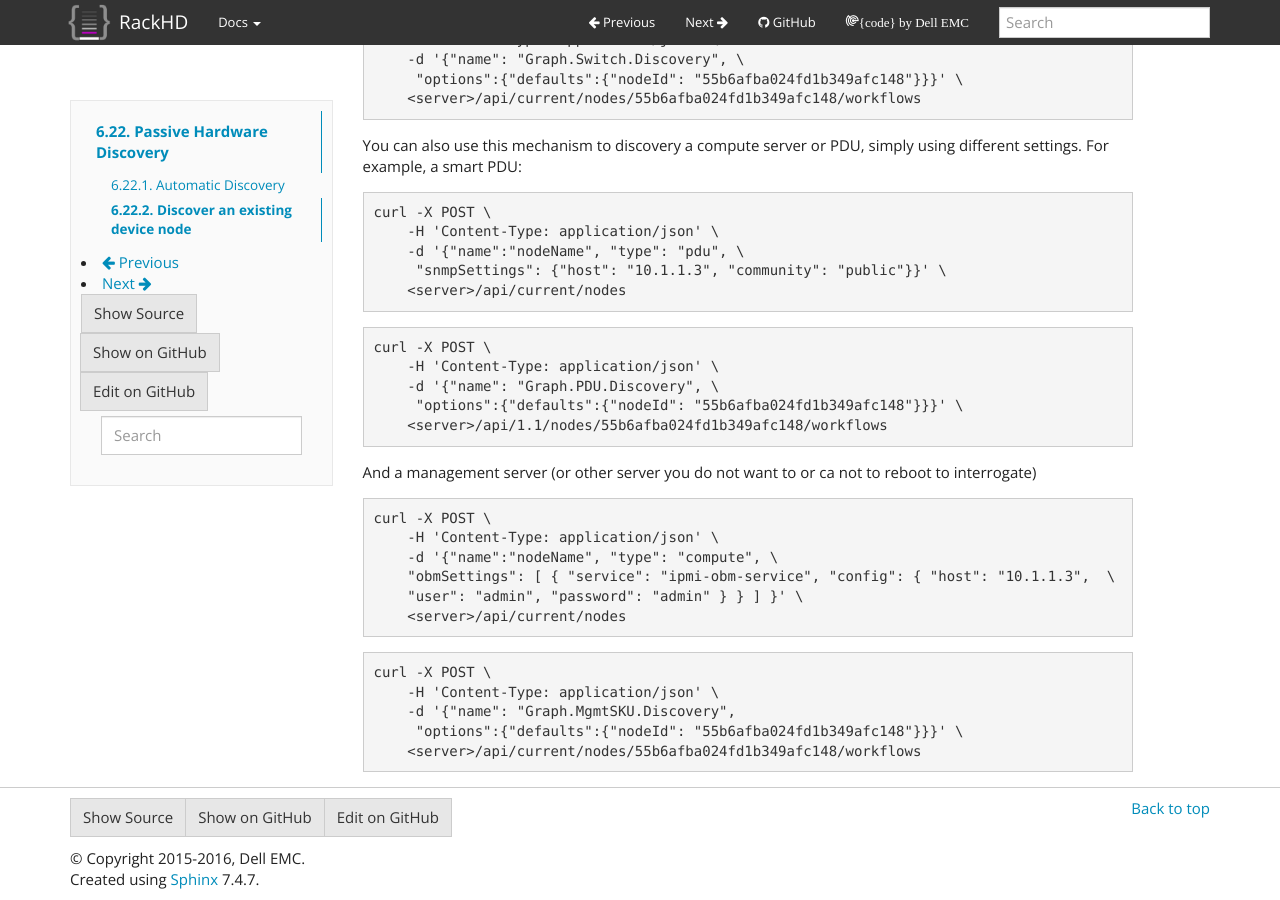
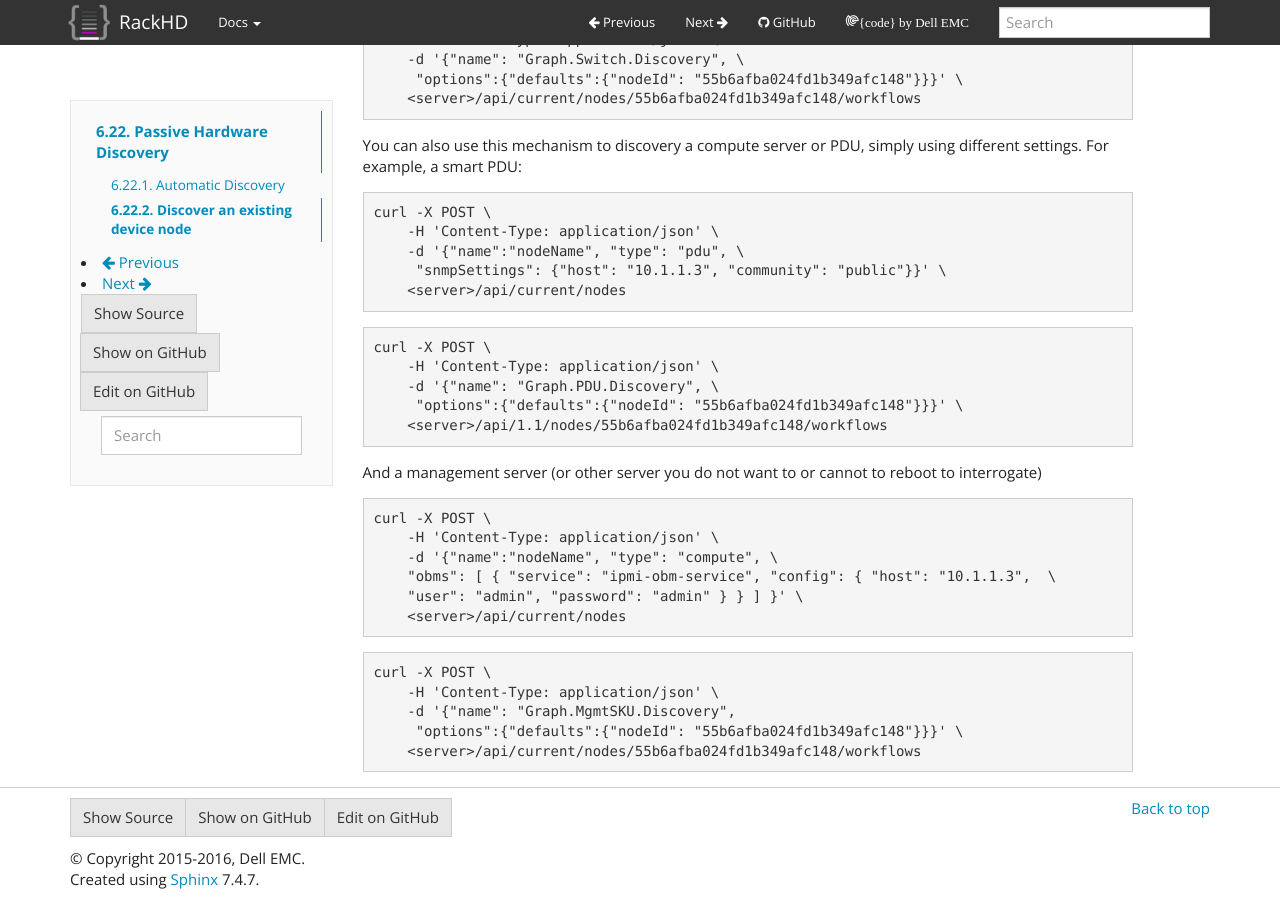
Before and after one commit to RackHD/docs, a Sphinx documentation site: the page built from docs/rackhd/passive_discovery.rst, in a window 1280 px wide and 900 px high, scrolled down 1397 px. Built offline with Sphinx 7.4.7, drawn with Linux system fonts in a browser that asks for light colours; pages that are not in the unit, such as notebooks, are missing from menus.

Commit message:
change obmSettings to obms

```diff
--- a/docs/rackhd/nodes.rst
+++ b/docs/rackhd/nodes.rst
@@ -25,7 +25,8 @@ Nodes are defined via a JSON definition that conform to this schema:
 - sku (string): the SKU 'id' that has been matched from the SKU workflow task
 - createdAt (string): ISO8601 date string of time resource was created
 - updatedAt (string): ISO8601 date string of time resource was last updated
-- identifiers (array of strings): a list of strings that make up alternative identifiers for the node.
+- identifiers (array of strings): a list of strings that make up alternative identifiers for the node
+- obms (array of objects): a list of objects that define out-of-band management access mechanisms
 - relations (array of objects): a list of relationship objects
 
 
--- a/docs/rackhd/passive_discovery.rst
+++ b/docs/rackhd/passive_discovery.rst
@@ -89,7 +89,7 @@ using different settings. For example, a smart PDU:
          "options":{"defaults":{"nodeId": "55b6afba024fd1b349afc148"}}}' \
         <server>/api/1.1/nodes/55b6afba024fd1b349afc148/workflows
 
-And a management server (or other server you do not want to or ca not to reboot
+And a management server (or other server you do not want to or cannot to reboot
 to interrogate)
 
 .. code-block:: REST
@@ -97,7 +97,7 @@ to interrogate)
     curl -X POST \
         -H 'Content-Type: application/json' \
         -d '{"name":"nodeName", "type": "compute", \
-        "obmSettings": [ { "service": "ipmi-obm-service", "config": { "host": "10.1.1.3",  \
+        "obms": [ { "service": "ipmi-obm-service", "config": { "host": "10.1.1.3",  \
         "user": "admin", "password": "admin" } } ] }' \
         <server>/api/current/nodes
 
--- a/docs/rackhd/samples/discovered-compute-node.json
+++ b/docs/rackhd/samples/discovered-compute-node.json
@@ -7,9 +7,9 @@
         "08:00:27:27:eb:12"
     ],
     "name": "08:00:27:27:eb:12",
-    "obmSettings": [
+    "obms": [
         {
-            "config": {},
+            "ref": "/api/2.0/obms/58806bb776fab9d82b831e52",
             "service": "noop-obm-service"
         }
     ],
```
